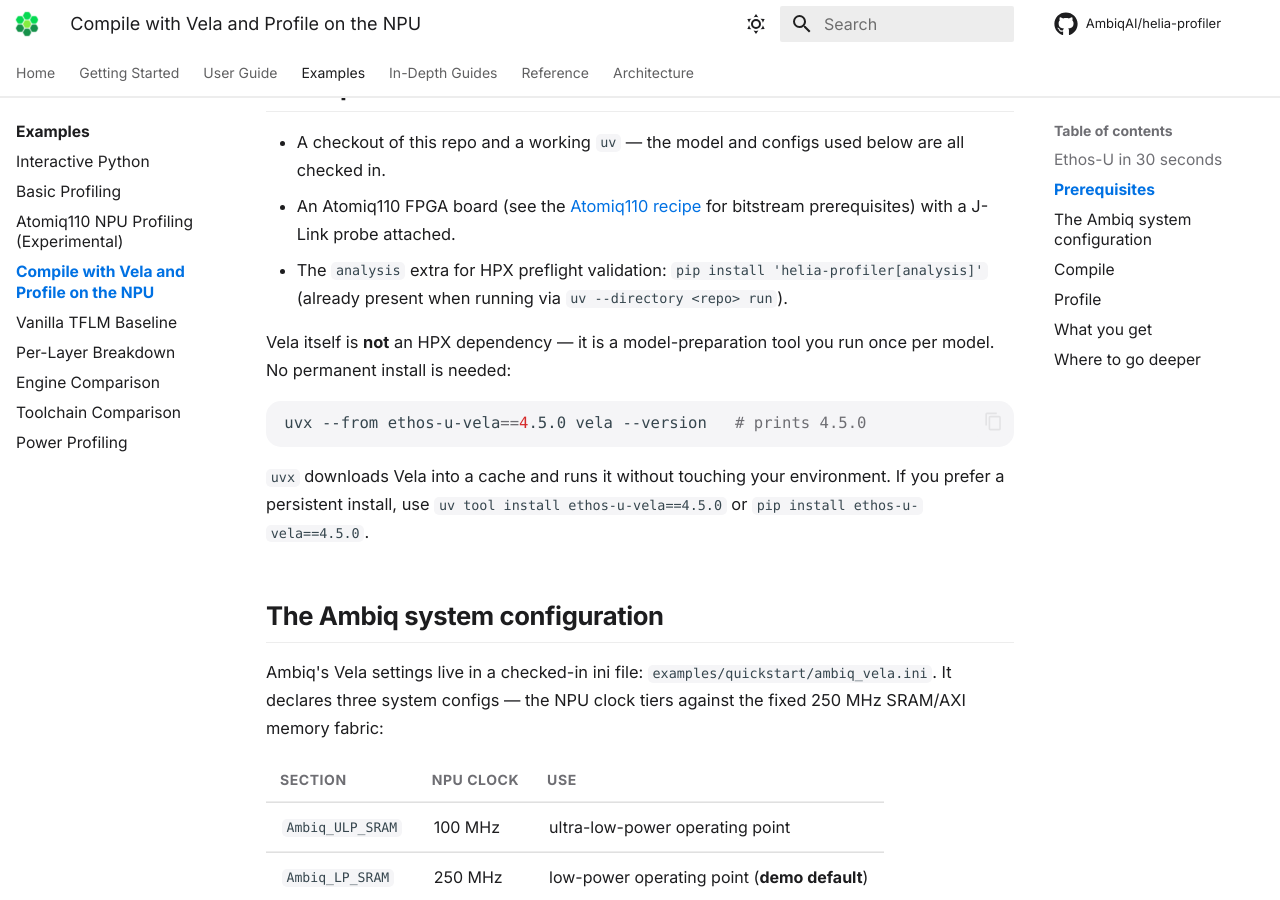
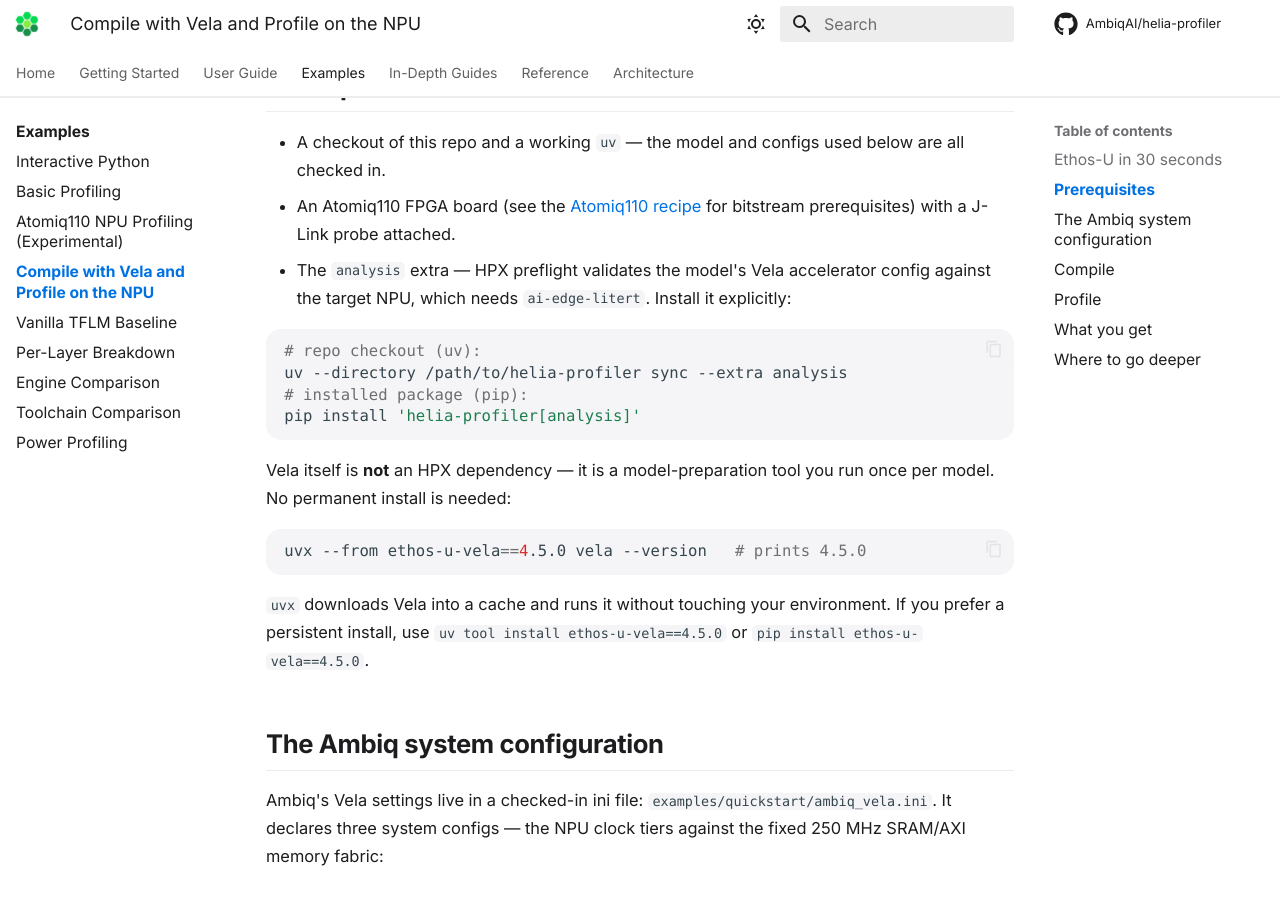
Before and after one commit to AmbiqAI/helia-profiler, an MkDocs documentation site: the page built from docs/examples/vela-compile-and-profile.md, in a window 1280 px wide and 900 px high, scrolled down 1068 px. Built offline with MkDocs 1.6.1 and Material for MkDocs 9.7.7, drawn with Linux system fonts in a browser that asks for light colours; some web fonts are replaced; comment, search, counter and statistics services are not loaded.

Commit message:
docs(examples): install ai-edge-litert via the analysis extra in the Vela demo
HPX preflight needs ai-edge-litert to validate the model's Vela
accelerator config; make the extra an explicit install step in both the
recipe and the notebook instead of assuming the environment has it.

````diff
--- a/docs/examples/vela-compile-and-profile.md
+++ b/docs/examples/vela-compile-and-profile.md
@@ -42,9 +42,16 @@
 - An Atomiq110 FPGA board (see the
   [Atomiq110 recipe](atomiq110-npu-profiling.md) for bitstream
   prerequisites) with a J-Link probe attached.
-- The `analysis` extra for HPX preflight validation:
-  `pip install 'helia-profiler[analysis]'` (already present when running
-  via `uv --directory <repo> run`).
+- The `analysis` extra — HPX preflight validates the model's Vela
+  accelerator config against the target NPU, which needs `ai-edge-litert`.
+  Install it explicitly:
+
+```bash
+# repo checkout (uv):
+uv --directory /path/to/helia-profiler sync --extra analysis
+# installed package (pip):
+pip install 'helia-profiler[analysis]'
+```
 
 Vela itself is **not** an HPX dependency — it is a model-preparation tool
 you run once per model. No permanent install is needed:
@@ -113,7 +120,7 @@
 point it at your fresh output:
 
 ```bash
-uv --directory /path/to/helia-profiler run hpx profile \
+uv --directory /path/to/helia-profiler run --extra analysis hpx profile \
   ./vela_out/kws_model_vela.tflite \
   --config examples/quickstart/hpx_rt_npu_atomiq110.yml
 ```
````
Also changed, not shown: 1 other file.
